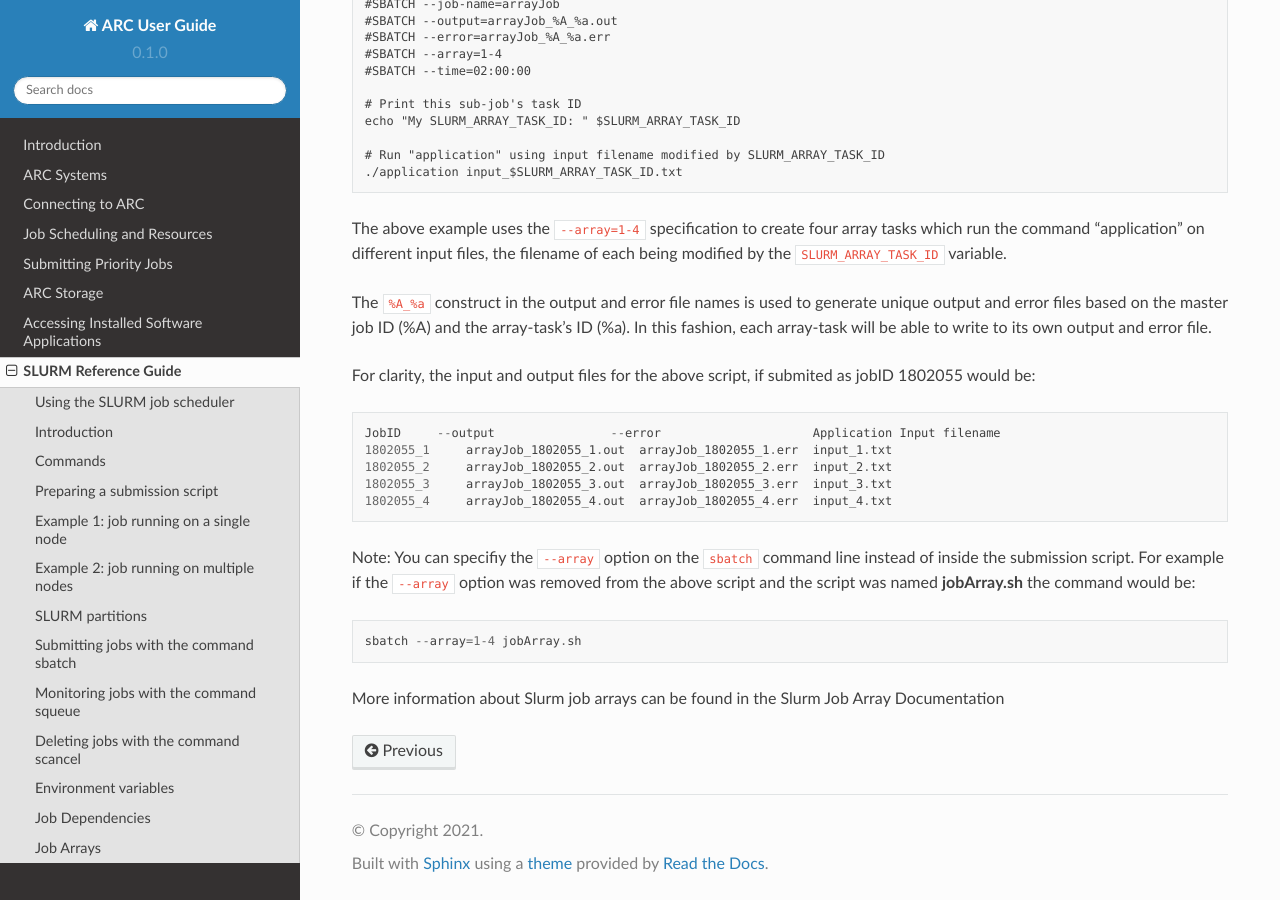
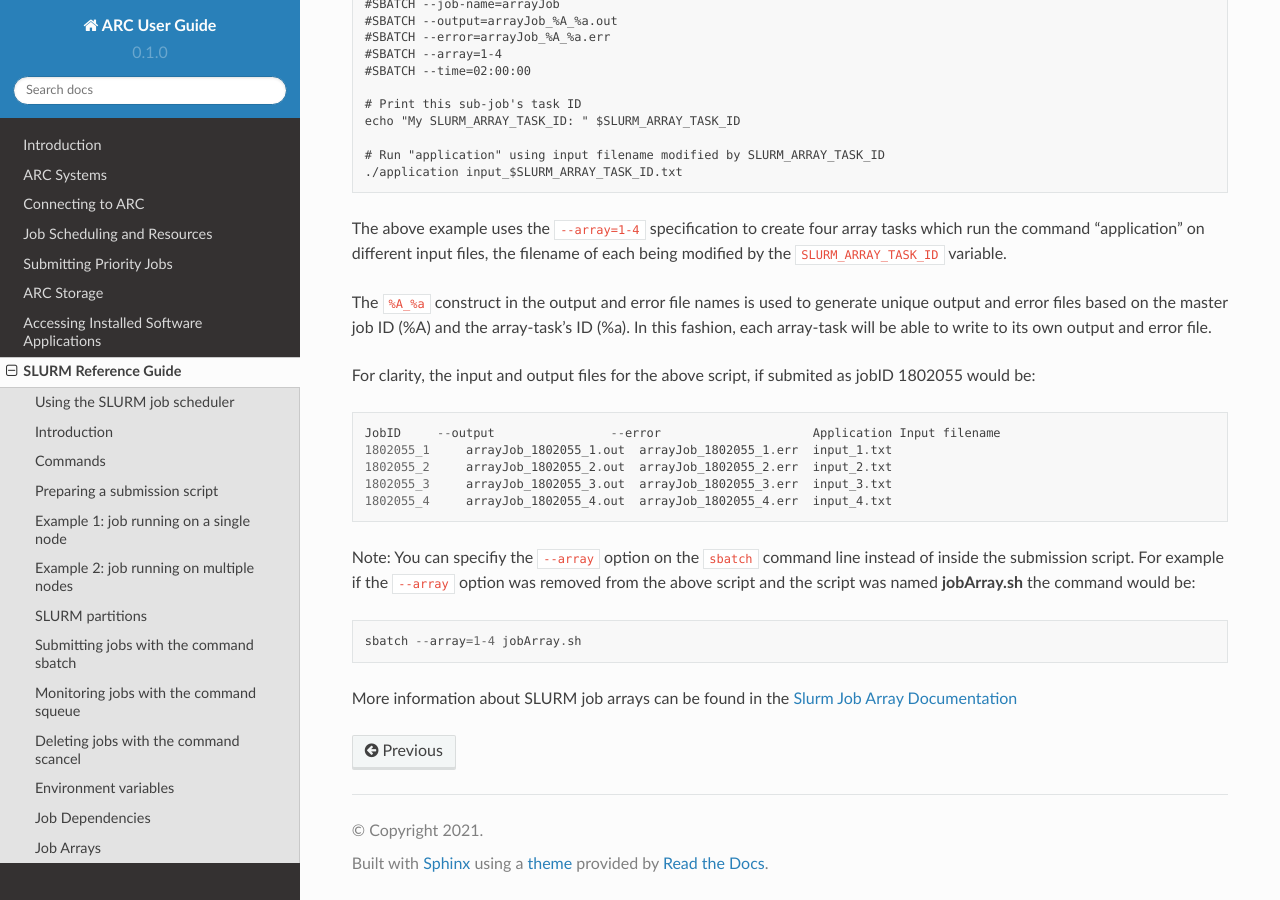
Before and after one commit to tina-friedrich/arc-user-guide, a Sphinx documentation site: the page built from docs/source/slurm-reference.rst, in a window 1280 px wide and 900 px high, scrolled down 7107 px. Built offline with Sphinx 7.4.7 and the Read the Docs theme 2.0.0, drawn with Linux system fonts in a browser that asks for light colours; part of the change alters nothing that is shown.

```diff
--- a/docs/source/slurm-reference.rst
+++ b/docs/source/slurm-reference.rst
@@ -302,4 +302,4 @@ Note: You can specifiy the ``--array`` option on the ``sbatch`` command line ins
 
   sbatch --array=1-4 jobArray.sh
 
-More information about Slurm job arrays can be found in the Slurm Job Array Documentation
+More information about SLURM job arrays can be found in the `Slurm Job Array Documentation <https://slurm.schedmd.com/job_array.html>`_
```
